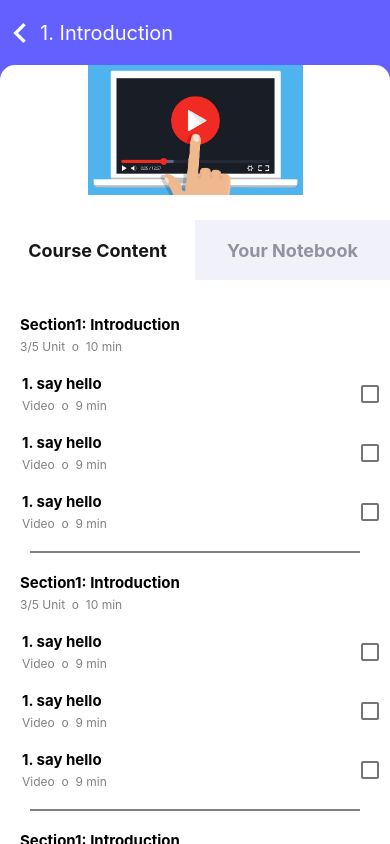
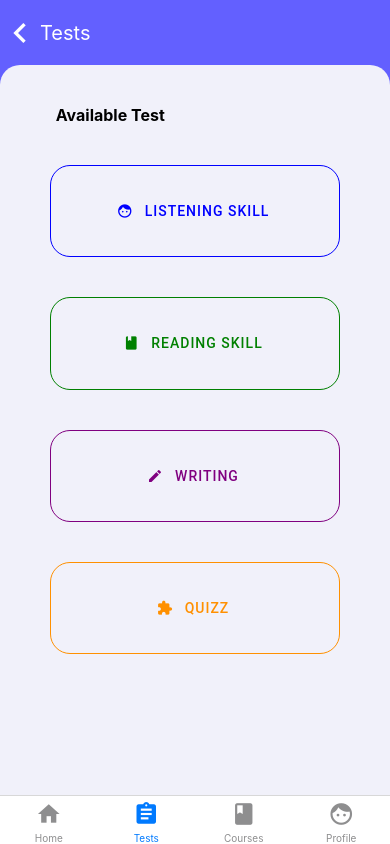
Before and after one commit to mpdn99/english-learning-app, a React Native app: screen /Test in a window 390 px wide. Built offline with nearby package versions, Linux system fonts and the light colour scheme.

Commit message:
fix test screen

```diff
--- /dev/null
+++ b/src/components/ChooseSkill.js
@@ -0,0 +1,31 @@
+import * as React from 'react';
+import { Button } from 'react-native-paper';
+import { Dimensions, StyleSheet, Text} from 'react-native';
+
+const ChooseSkill = ({navigation, screen, skill, icon, color}) => {
+    const goTo = () => {
+        navigation.navigate(screen);
+    }
+    return (
+        <Button
+            color={color}
+            icon={icon}
+            mode='outlined'
+            onPress={goTo}
+            style={[styles.styleButton, {borderColor: color}]}>
+            {skill}
+        </Button>
+    )
+}
+
+const styles = StyleSheet.create({
+    styleButton: {
+        paddingVertical: Dimensions.get('window').height/30,
+        marginHorizontal: 50,
+        marginVertical: 20,
+        borderWidth: 1,
+        borderRadius: 20,
+    }
+})
+
+export default ChooseSkill;
--- a/src/navigations/index.js
+++ b/src/navigations/index.js
@@ -21,9 +21,10 @@ const AppNavigation = () => {
             >
                 {/* <Stack.Screen name="Login" component={LoginScreen}/>
                 <Stack.Screen name="SignIn" component={SignInScreen}/> */}
-                <Stack.Screen name='Listening' component={AudioplaylistScreen}/>
                 <Stack.Screen name="Main" component={BottomTabNavigator}/>
                 <Stack.Screen name='Reading' component={ReadingScreen}/>
+                <Stack.Screen name='Listening' component={AudioplaylistScreen}/>
+                <Stack.Screen name='Quizz' component={TestQuizzScreen}/>
             </Stack.Navigator>
         </NavigationContainer>
     )
--- a/src/screens/TestScreen.js
+++ b/src/screens/TestScreen.js
@@ -1,7 +1,8 @@
 import React from 'react';
 import {StyleSheet, View, Text, Dimensions, SafeAreaView} from 'react-native';
-import CourseCard from '../components/CourseCard';
 import HeaderBar from '../components/HeaderBar';
+import { Button } from 'react-native-paper';
+import ChooseSkill from '../components/ChooseSkill';
 
 
 
@@ -12,13 +13,37 @@ const TestScreen = ({navigation}) => {
       <View style={styles.bodyContainer}>
         <Text style={{fontSize: 16,
                       fontWeight: 'bold',
-                      marginVertical: 15,
+                      marginVertical: 20,
                       marginHorizontal: Dimensions.get('window').width*1/7}}
         >Available Test</Text>
-        <CourseCard title="Reading"/>
-        <CourseCard title="Speaking"/>
-        <CourseCard title="Writing"/>
-        <CourseCard title="Listening" category='All level' goTo='Listening' />
+        <ChooseSkill
+          skill='Listening Skill'
+          navigation={navigation}
+          screen='Listening'
+          icon='face'
+          color='blue'
+        />
+        <ChooseSkill
+          skill='Reading Skill'
+          navigation={navigation}
+          screen='Reading'
+          icon='book'
+          color='green'
+        />
+        <ChooseSkill
+          skill='Writing'
+          navigation={navigation}
+          screen=''
+          icon='pencil'
+          color='purple'
+        />
+        <ChooseSkill
+          skill='Quizz'
+          navigation={navigation}
+          screen='Quizz'
+          icon='puzzle'
+          color='#ff9000'
+        />
       </View>
     </SafeAreaView>
   );
```
